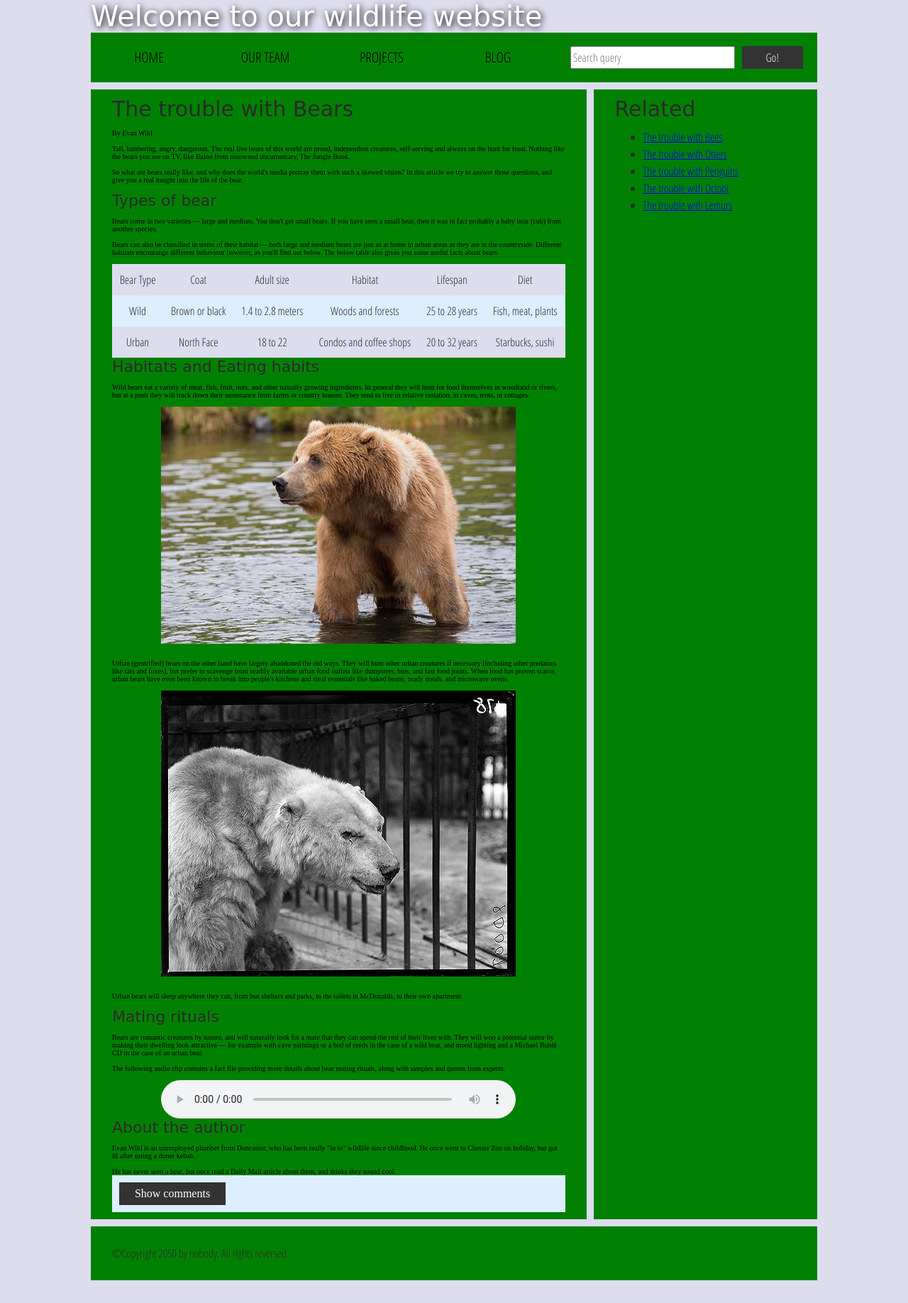
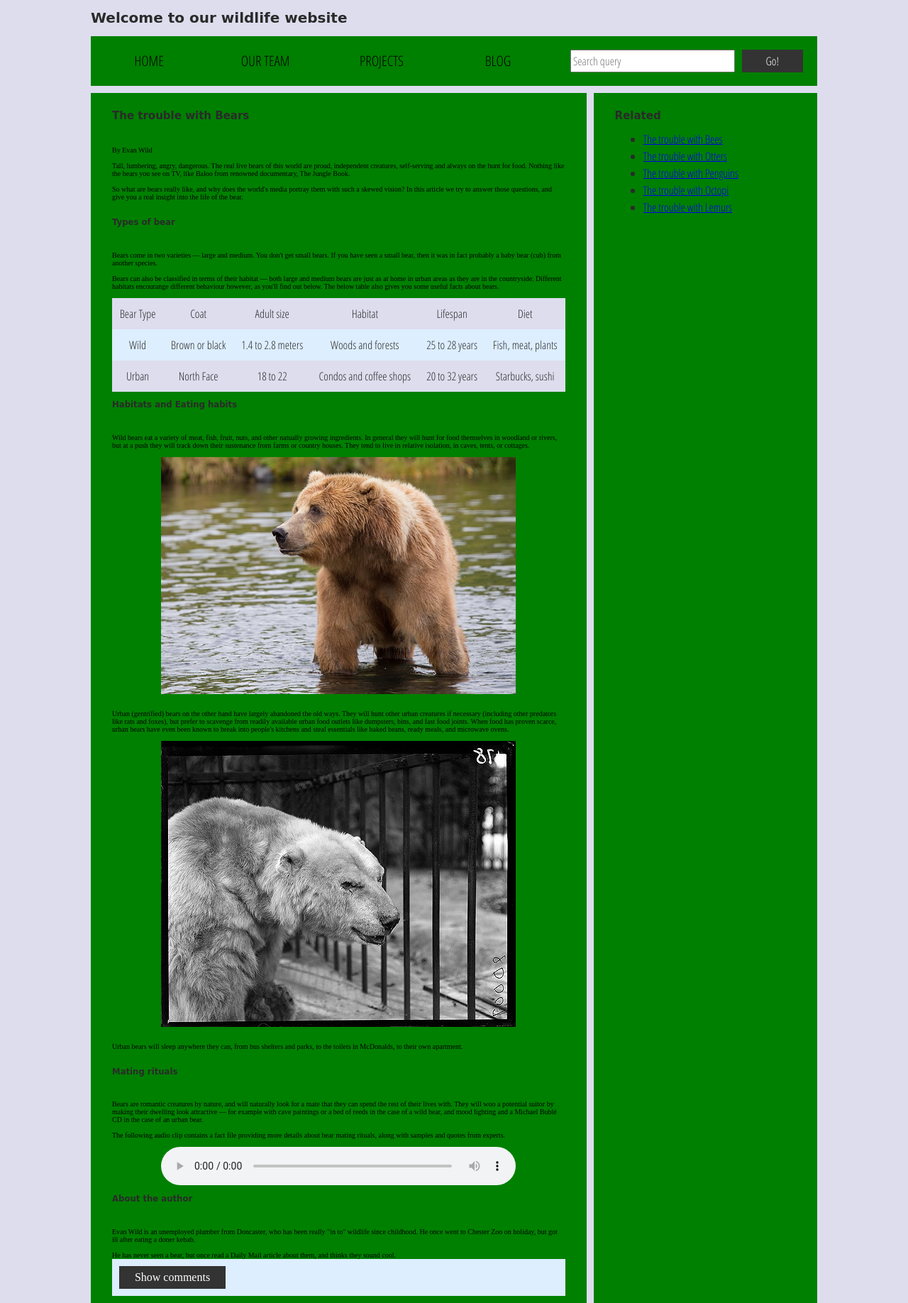
Before and after one commit to MahalalelGyenyam/Lab5, a website: page index.html in a window 1280 px wide. Shown: the top 1836 px of the page at 71% size. Before the commit the page ends 1804 px from the top, so only its background shows below. Drawn offline with Linux system fonts and the light colour scheme; files that its build step writes are made by us from their sources; files whose address does not match are found by name; a web font is replaced by a local one.

```diff
--- a/css/style.css
+++ b/css/style.css
@@ -18,7 +18,7 @@
 
 /* || typography */
 
-font[size="7"], font[size="6"], font[size="5"] {
+h1, h2, h3 {
   font-family: 'Sonsie One', cursive;
   color: #2a2a2a;
 }
--- a/index.html
+++ b/index.html
@@ -5,7 +5,7 @@
 
     <title>Accessibility assessment</title>
     <link href="https://fonts.googleapis.com/css?family=Open+Sans+Condensed:300|Sonsie+One" rel="stylesheet" type="text/css">
-    <link rel="stylesheet" href="style.css">
+    <link rel="stylesheet" href="css/style.css">
 
     <!-- the below three lines are a fix to get HTML5 semantic elements working in old versions of Internet Explorer-->
     <!--[if lt IE 9]>
@@ -15,7 +15,7 @@
 
   <body>
     <div class="header">
-      <font size="7">Welcome to our wildlife website</font>
+      <h1>Welcome to our wildlife website</h1>
     </div>
 
     <div class="nav">
@@ -34,7 +34,7 @@
 
     <main>
       <article>
-        <font size="6">The trouble with Bears</font>
+        <h2>The trouble with Bears</h2>
         <br><br>
         By Evan Wild
         <br><br>
@@ -42,7 +42,7 @@
         <br><br>
         So what are bears really like, and why does the world's media portray them with such a skewed vision? In this article we try to answer those questions, and give you a real insight into the life of the bear.
         <br><br>
-        <font size="5">Types of bear</font>
+        <h3>Types of bear</h3>
         <br><br>
         Bears come in two varieties — large and medium. You don't get small bears. If you have seen a small bear, then it was in fact probably a baby bear (cub) from another species.
         <br><br>
@@ -79,7 +79,7 @@
           </tbody>
         </table>
 
-        <font size="5">Habitats and Eating habits</font>
+        <h3>Habitats and Eating habits</h3>
         <br><br>
         Wild bears eat a variety of meat, fish, fruit, nuts, and other natually growing ingredients. In general they will hunt for food themselves in woodland or rivers, but at a push they will track down their sustenance from farms or country houses. They tend to live in relative isolation, in caves, tents, or cottages.
         <br><br>
@@ -91,7 +91,7 @@
         <br><br>
         Urban bears will sleep anywhere they can, from bus shelters and parks, to the toilets in McDonalds, to their own apartment.
         <br><br>
-        <font size="5">Mating rituals</font>
+        <h3>Mating rituals</h3>
         <br><br>
         Bears are romantic creatures by nature, and will naturally look for a mate that they can spend the rest of their lives with. They will woo a potential suitor by making their dwelling look attractive — for example with cave paintings or a bed of reeds in the case of a wild bear, and mood lighting and a Michael Bublé CD in the case of an urban bear.
         <br><br>
@@ -105,7 +105,7 @@
 
         <aside>
 
-          <font size="5">About the author</font>
+          <h3>About the author</h3>
         <br><br>
           Evan Wild is an unemployed plumber from Doncaster, who has been really "in to" wildlife since childhood. He once went to Chester Zoo on holiday, but got ill after eating a doner kebab.
         <br><br>
@@ -117,7 +117,7 @@
 
           <div class="comment-wrapper">
 
-            <font size="6">Add comment</font>
+            <h2>Add comment</h2>
 
             <form class="comment-form">
               <div class="flex-pair">
@@ -133,7 +133,7 @@
               </div>
             </form>
 
-            <font size="6">Comments</font>
+            <h3>Comments</h3>
 
             <ul class="comment-container">
 
@@ -152,7 +152,7 @@
       </article>
 
       <div class="secondary">
-        <font size="6">Related</font>
+        <h2>Related</h2>
 
         <ul>
           <li><a href="#">The trouble with Bees</a></li>
```
Also changed, not shown: img/urban-bear.jpg (renamed from media/urban-bear.jpg), img/wild-bear.jpg (renamed from media/wild-bear.jpg).
